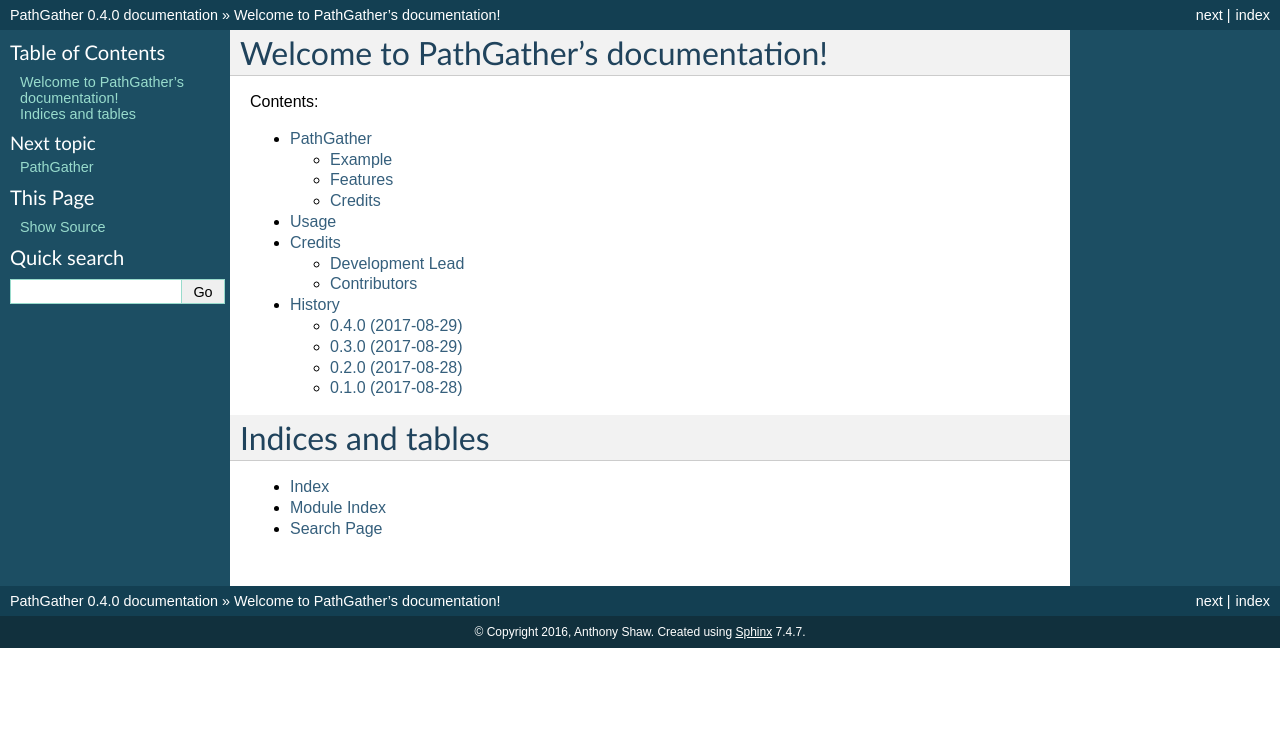
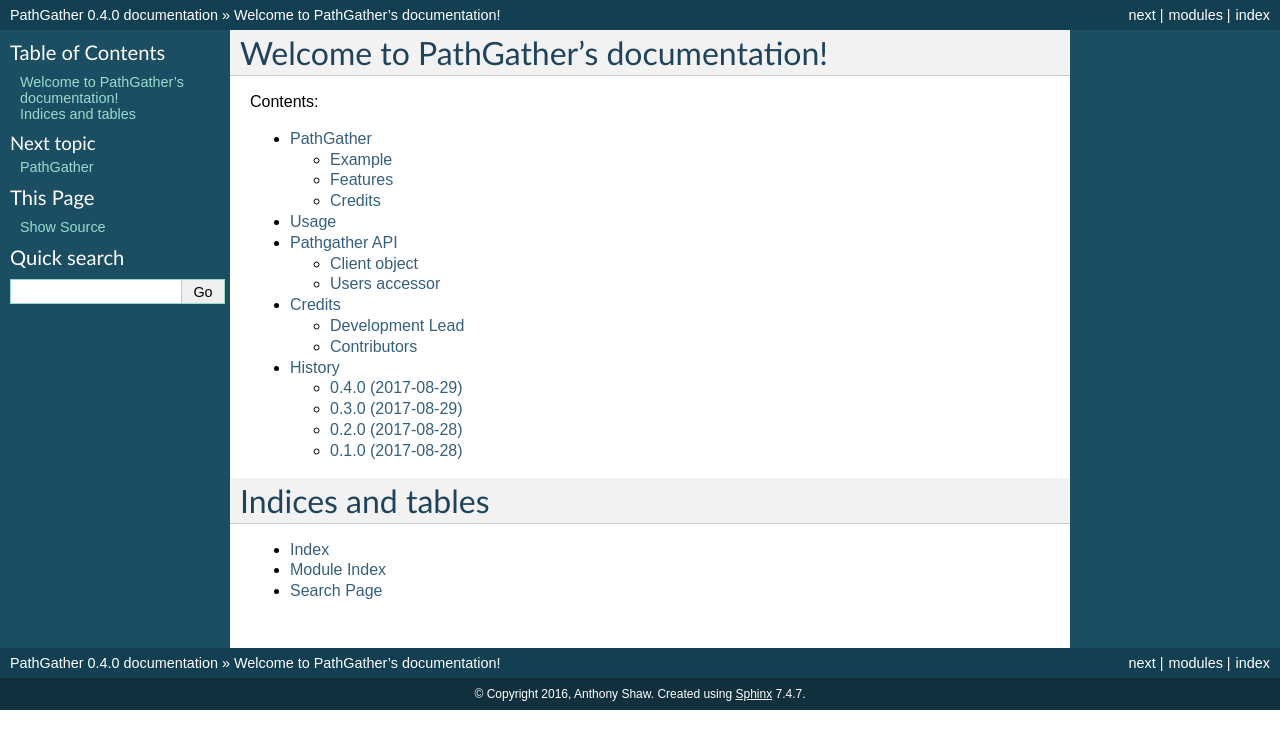
Before and after one commit to tonybaloney/pathgather, a Sphinx documentation site: the page built from docs/index.rst, in a window 1280 px wide. Shown: the top 749 px of the page. Built offline with Sphinx 7.4.7, drawn with Linux system fonts in a browser that asks for light colours; pages that are not in the unit, such as notebooks, are missing from menus.

```diff
--- /dev/null
+++ b/docs/api.rst
@@ -0,0 +1,16 @@
+Pathgather API
+==============
+
+Client object
+-------------
+
+.. module:: pathgather
+.. autoclass:: PathgatherClient
+   :members:
+
+Users accessor
+--------------
+
+.. module:: pathgather.users
+.. autoclass:: UsersClient
+   :members:
--- a/docs/index.rst
+++ b/docs/index.rst
@@ -14,6 +14,7 @@ Contents:
    readme
    installation
    usage
+   api
    contributing
    authors
    history
```
